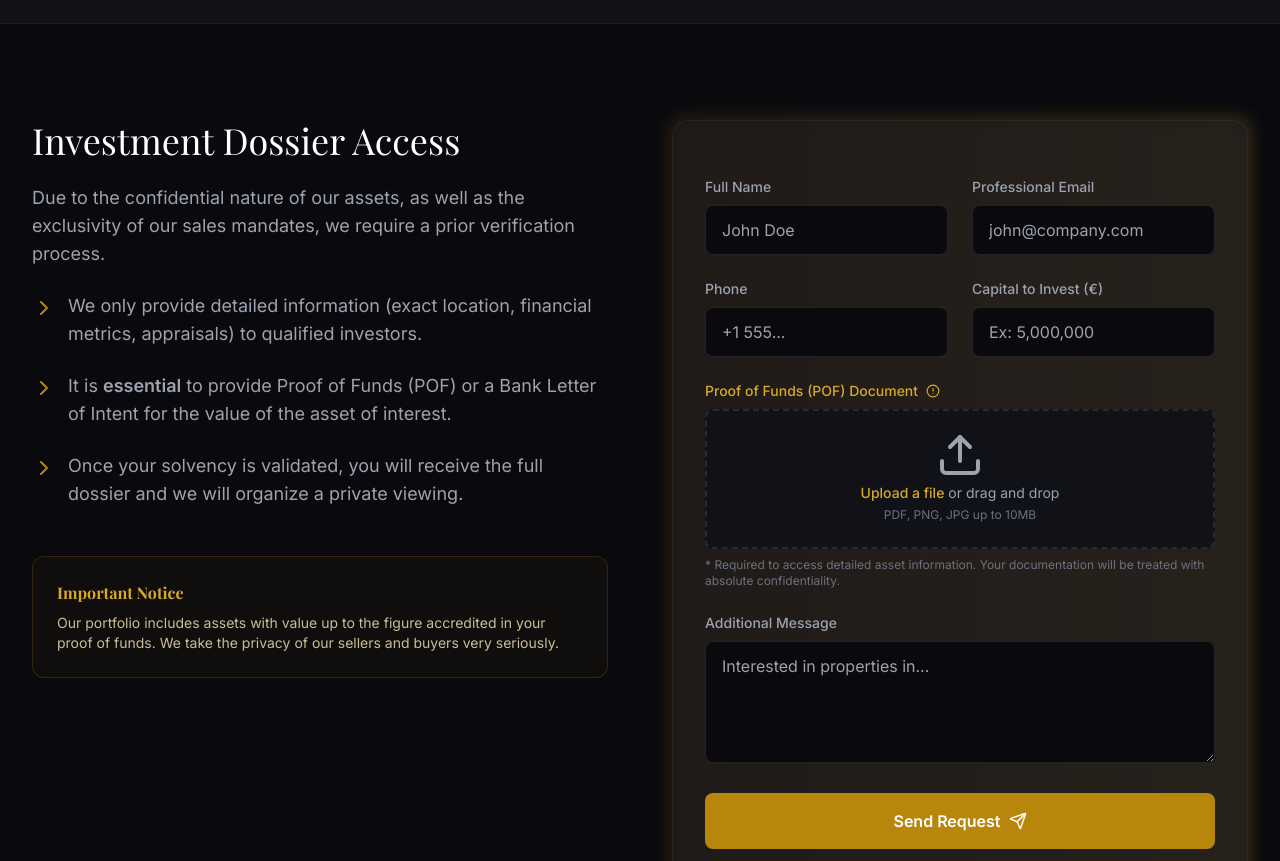
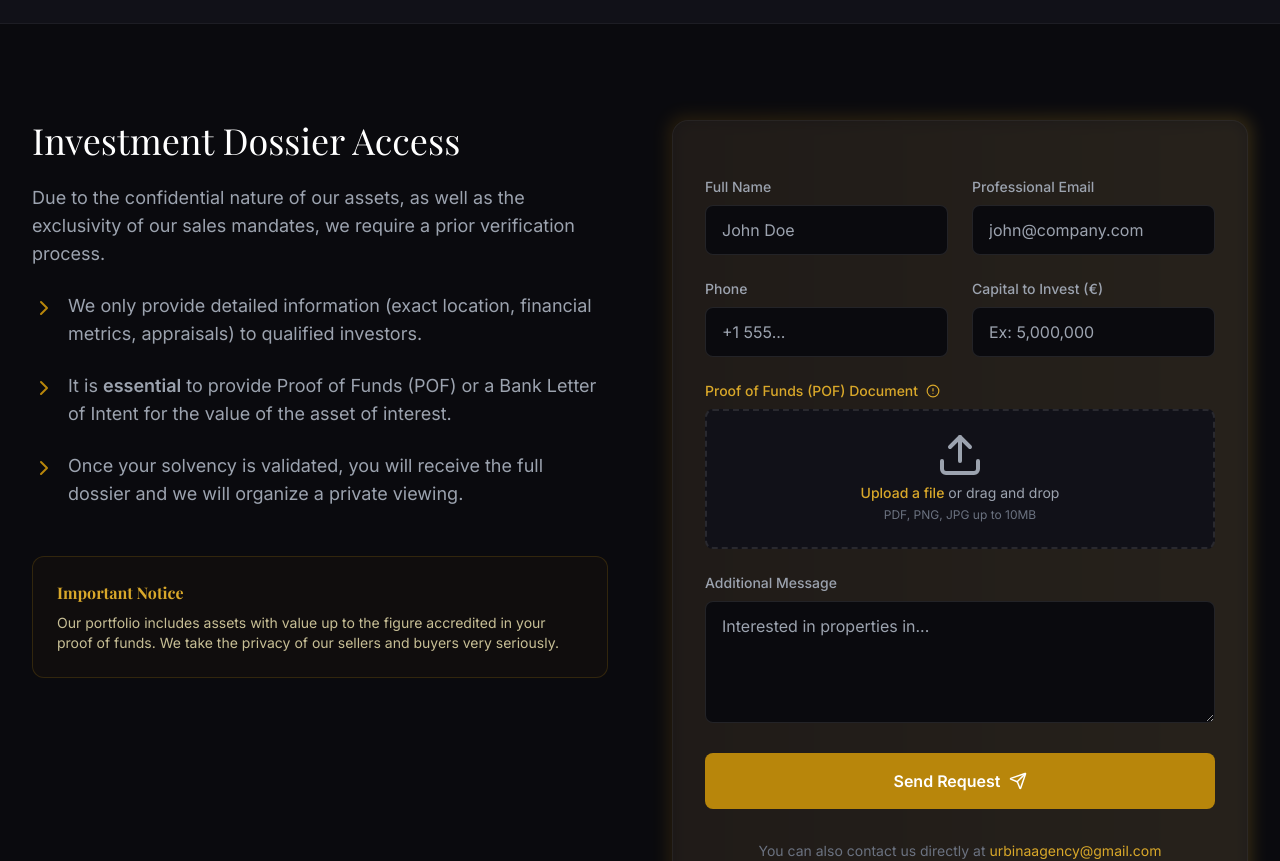
Before and after one commit to ReferendumGlobal/forinvestors, a React (Vite) app: page / in a window 1280 px wide. Shown: the part 940-1801 px from the top of the page. Built offline with nearby package versions, Linux system fonts and the light colour scheme; a web font is replaced by a local one.

Commit message:
Enhance: Restore AJAX submission now that email is verified

```diff
--- a/src/components/ContactForm.jsx
+++ b/src/components/ContactForm.jsx
@@ -1,47 +1,125 @@
 import React, { useState } from 'react';
-import { Upload, CheckCircle, AlertCircle, Send } from 'lucide-react';
+import { Upload, CheckCircle, AlertCircle, Send, Loader2 } from 'lucide-react';
+import { motion } from 'framer-motion';
 
 export default function ContactForm({ categoryName }) {
-    const [file, setFile] = useState(null);
+    const [formState, setFormState] = useState({
+        name: '',
+        email: '',
+        phone: '',
+        funds: '',
+        message: '',
+        file: null
+    });
+    const [isSubmitting, setIsSubmitting] = useState(false);
+    const [submitted, setSubmitted] = useState(false);
+    const [error, setError] = useState(null);
 
     const handleFileChange = (e) => {
         if (e.target.files[0]) {
-            setFile(e.target.files[0]);
+            setFormState({ ...formState, file: e.target.files[0] });
         }
     };
 
+    const handleSubmit = async (e) => {
+        e.preventDefault();
+        setIsSubmitting(true);
+        setError(null);
+
+        const formData = new FormData();
+        formData.append('name', formState.name);
+        formData.append('email', formState.email);
+        formData.append('phone', formState.phone);
+        formData.append('funds', formState.funds);
+        formData.append('message', formState.message);
+        formData.append('category', categoryName);
+        formData.append('_subject', `New Investment Request: ${categoryName}`);
+        formData.append('_template', 'table');
+        formData.append('_captcha', 'false');
+
+        if (formState.file) {
+            formData.append('attachment', formState.file);
+        }
+
+        try {
+            const response = await fetch("https://formsubmit.co/ajax/urbinaagency@gmail.com", {
+                method: "POST",
+                headers: {
+                    'Accept': 'application/json'
+                },
+                body: formData
+            });
+
+            const result = await response.json();
+
+            if (response.ok) {
+                setSubmitted(true);
+                setFormState({
+                    name: '',
+                    email: '',
+                    phone: '',
+                    funds: '',
+                    message: '',
+                    file: null
+                });
+            } else {
+                setError(result.message || "There was an error submitting the form. Please try again.");
+            }
+        } catch (err) {
+            console.error("Error submitting form:", err);
+            setError("Connection error. Please check your internet and try again.");
+        } finally {
+            setIsSubmitting(false);
+        }
+    };
+
+    if (submitted) {
+        return (
+            <motion.div
+                initial={{ opacity: 0, scale: 0.9 }}
+                animate={{ opacity: 1, scale: 1 }}
+                className="bg-midnight-800 border border-gold-500/30 rounded-2xl p-8 text-center"
+            >
+                <div className="w-16 h-16 bg-gold-500/20 rounded-full flex items-center justify-center mx-auto mb-4">
+                    <CheckCircle className="text-gold-500" size={32} />
+                </div>
+                <h3 className="text-2xl font-serif text-white mb-2">Request Sent</h3>
+                <p className="text-gray-400">Thank you for contacting us. We have received your proof of funds and will analyze your profile shortly.</p>
+                <button
+                    onClick={() => setSubmitted(false)}
+                    className="mt-6 text-gold-400 hover:text-gold-300 font-medium transition-colors"
+                >
+                    Send another request
+                </button>
+            </motion.div>
+        );
+    }
+
     return (
-        <form
-            action="https://formsubmit.co/urbinaagency@gmail.com"
-            method="POST"
-            encType="multipart/form-data"
-            className="space-y-6 bg-midnight-800/50 backdrop-blur-sm p-6 md:p-8 rounded-2xl border border-white/5"
-        >
-            <input type="hidden" name="_subject" value={`New Investment Request: ${categoryName}`} />
-            <input type="hidden" name="_template" value="table" />
+        <form onSubmit={handleSubmit} className="space-y-6 bg-midnight-800/50 backdrop-blur-sm p-6 md:p-8 rounded-2xl border border-white/5 relative">
             <input type="hidden" name="_captcha" value="false" />
-            <input type="hidden" name="_next" value="https://forinvestors.org/" />
-            <input type="hidden" name="category" value={categoryName} />
 
             <div className="grid grid-cols-1 md:grid-cols-2 gap-6">
                 <div>
                     <label className="block text-sm font-medium text-gray-400 mb-2">Full Name</label>
                     <input
                         type="text"
-                        name="name"
                         required
                         className="w-full bg-midnight-950 border border-white/10 rounded-lg px-4 py-3 text-white focus:outline-none focus:border-gold-500 focus:ring-1 focus:ring-gold-500 transition-colors"
                         placeholder="John Doe"
+                        value={formState.name}
+                        onChange={(e) => setFormState({ ...formState, name: e.target.value })}
                     />
                 </div>
                 <div>
                     <label className="block text-sm font-medium text-gray-400 mb-2">Professional Email</label>
                     <input
                         type="email"
-                        name="email"
                         required
                         className="w-full bg-midnight-950 border border-white/10 rounded-lg px-4 py-3 text-white focus:outline-none focus:border-gold-500 focus:ring-1 focus:ring-gold-500 transition-colors"
                         placeholder="john@company.com"
+                        value={formState.email}
+                        onChange={(e) => setFormState({ ...formState, email: e.target.value })}
                     />
                 </div>
             </div>
@@ -51,19 +129,21 @@ export default function ContactForm({ categoryName }) {
                     <label className="block text-sm font-medium text-gray-400 mb-2">Phone</label>
                     <input
                         type="tel"
-                        name="phone"
                         className="w-full bg-midnight-950 border border-white/10 rounded-lg px-4 py-3 text-white focus:outline-none focus:border-gold-500 focus:ring-1 focus:ring-gold-500 transition-colors"
                         placeholder="+1 555..."
+                        value={formState.phone}
+                        onChange={(e) => setFormState({ ...formState, phone: e.target.value })}
                     />
                 </div>
                 <div>
                     <label className="block text-sm font-medium text-gray-400 mb-2">Capital to Invest (€)</label>
                     <input
                         type="text"
-                        name="funds"
                         required
                         className="w-full bg-midnight-950 border border-white/10 rounded-lg px-4 py-3 text-white focus:outline-none focus:border-gold-500 focus:ring-1 focus:ring-gold-500 transition-colors"
                         placeholder="Ex: 5,000,000"
+                        value={formState.funds}
+                        onChange={(e) => setFormState({ ...formState, funds: e.target.value })}
                     />
                 </div>
             </div>
@@ -75,16 +155,15 @@ export default function ContactForm({ categoryName }) {
                 <div className="mt-1 flex justify-center px-6 pt-5 pb-6 border-2 border-white/10 border-dashed rounded-lg bg-midnight-900 hover:bg-midnight-800 transition-colors group cursor-pointer relative">
                     <input
                         type="file"
-                        name="attachment"
                         className="absolute inset-0 w-full h-full opacity-0 cursor-pointer z-10"
                         onChange={handleFileChange}
                         accept=".pdf,.jpg,.png,.doc,.docx"
                     />
                     <div className="space-y-1 text-center">
-                        {file ? (
+                        {formState.file ? (
                             <div className="flex flex-col items-center">
                                 <CheckCircle className="mx-auto h-12 w-12 text-green-500" />
-                                <p className="text-sm text-gray-300 mt-2">{file.name}</p>
+                                <p className="text-sm text-gray-300 mt-2">{formState.file.name}</p>
                                 <p className="text-xs text-gray-500">File uploaded successfully</p>
                             </div>
                         ) : (
@@ -99,26 +178,35 @@ export default function ContactForm({ categoryName }) {
                         )}
                     </div>
                 </div>
-                <p className="text-xs text-gray-500 mt-2">
-                    * Required to access detailed asset information. Your documentation will be treated with absolute confidentiality.
-                </p>
             </div>
 
             <div>
                 <label className="block text-sm font-medium text-gray-400 mb-2">Additional Message</label>
                 <textarea
-                    name="message"
                     rows={4}
                     className="w-full bg-midnight-950 border border-white/10 rounded-lg px-4 py-3 text-white focus:outline-none focus:border-gold-500 focus:ring-1 focus:ring-gold-500 transition-colors"
                     placeholder="Interested in properties in..."
+                    value={formState.message}
+                    onChange={(e) => setFormState({ ...formState, message: e.target.value })}
                 />
             </div>
 
+            {error && (
+                <div className="p-4 bg-red-900/20 border border-red-500/50 rounded-lg text-red-200 text-sm">
+                    {error}
+                </div>
+            )}
+
             <button
                 type="submit"
-                className="w-full flex items-center justify-center bg-gold-500 hover:bg-gold-600 text-white font-bold py-4 px-6 rounded-lg transition-all duration-300 transform hover:translate-y-[-2px]"
+                disabled={isSubmitting}
+                className="w-full flex items-center justify-center bg-gold-500 hover:bg-gold-600 text-white font-bold py-4 px-6 rounded-lg transition-all duration-300 transform hover:translate-y-[-2px] disabled:opacity-50 disabled:cursor-not-allowed disabled:transform-none"
             >
-                Send Request <Send size={18} className="ml-2" />
+                {isSubmitting ? (
+                    <>Sending... <Loader2 className="ml-2 animate-spin" size={18} /></>
+                ) : (
+                    <>Send Request <Send size={18} className="ml-2" /></>
+                )}
             </button>
 
             <div className="text-center pt-2">
```
